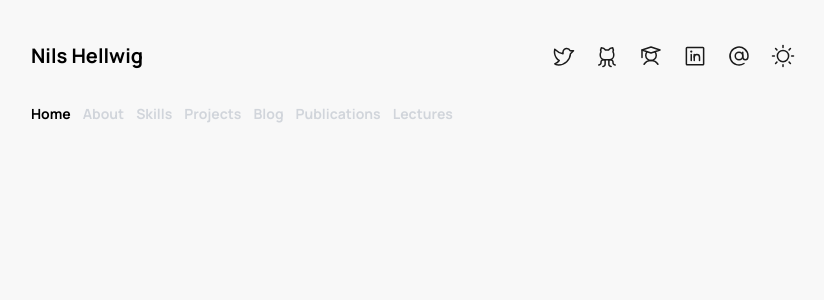
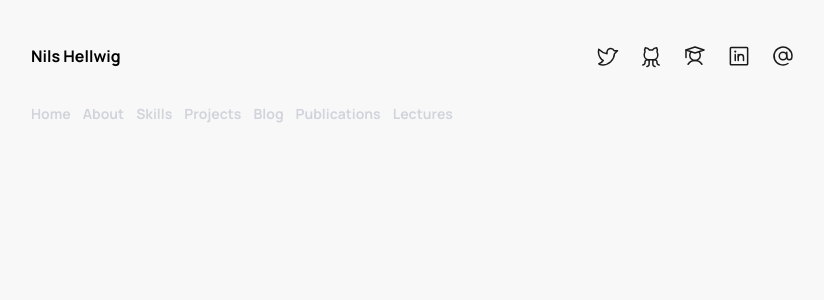
Before and after one commit to NilsHellwig/portfolio, a React (Create React App) app: page / in a window 1280 px wide. Shown: the top 300 px of the page, without its empty margins (225-1049 px from the left). Built offline with nearby package versions, Linux system fonts and the light colour scheme.

Commit message:
add hover states

```diff
--- a/src/App.css
+++ b/src/App.css
@@ -1,3 +1,13 @@
 @tailwind base;
 @tailwind components;
 @tailwind utilities;
+
+::-moz-selection { /* Code for Firefox */
+    color: white;
+    background: black;
+  }
+
+  ::selection {
+    color: white;
+    background: black;
+  }
--- a/src/App.tsx
+++ b/src/App.tsx
@@ -17,9 +17,9 @@ const App: React.FC = () => {
   return (
     <div className="page-outer" style={{ fontFamily: "Manrope" }}>
       <div className="page-inner max-w-[800px] w-[100%] mx-auto p-4">
-        <NavBar />
-        <PageSelector />
         <Router>
+          <NavBar />
+          <PageSelector />
           <Routes>
             <Route path="portfolio/" element={<Home />} />
             <Route path="portfolio/about" element={<About />} />
--- a/src/components/Navbar.tsx
+++ b/src/components/Navbar.tsx
@@ -1,28 +1,30 @@
 import React from "react";
-import { Student, TwitterLogo, At, GithubLogo, LinkedinLogo, Sun } from "phosphor-react";
+import { Student, TwitterLogo, At, GithubLogo, LinkedinLogo } from "phosphor-react";
 
 const NavBar: React.FC = () => {
+  const openLinkInNewTab = (url: string) => {
+    const newWindow = window.open(url, "_blank", "noopener,noreferrer");
+    if (newWindow) newWindow.opener = null;
+  };
+
   return (
     <div className="flex flex-row items-center mt-6 mb-8 justify-center flex-col gap-2 md:justify-between md:flex-row md:gap-0">
-      <h1 className="font-bold text-xl">Nils Hellwig</h1>
+      <h1 className="font-bold text-md hover:cursor-pointer">Nils Hellwig</h1>
       <div className="flex flex-row gap-3">
-        <div className="p-1 hover:bg-gray-200 rounded-lg cursor-pointer">
+        <div className="p-1 hover:bg-gray-200 rounded-lg cursor-pointer" onClick={() => openLinkInNewTab("https://twitter.com/nchllwg")}>
           <TwitterLogo size={24} color="#1a1a1a" weight="regular" />
         </div>
-        <div className="p-1 hover:bg-gray-200 rounded-lg cursor-pointer">
+        <div className="p-1 hover:bg-gray-200 rounded-lg cursor-pointer" onClick={() => openLinkInNewTab("https://https://github.com/NilsHellwig")}>
           <GithubLogo size={24} color="#1a1a1a" weight="regular" />
         </div>
-        <div className="p-1 hover:bg-gray-200 rounded-lg cursor-pointer">
+        <div className="p-1 hover:bg-gray-200 rounded-lg cursor-pointer" onClick={() => openLinkInNewTab("https://scholar.google.com/citations?user=VzUTKcwAAAAJ")}>
           <Student size={24} color="#1a1a1a" weight="regular" />
         </div>
-        <div className="p-1 hover:bg-gray-200 rounded-lg cursor-pointer">
+        <div className="p-1 hover:bg-gray-200 rounded-lg cursor-pointer" onClick={() => openLinkInNewTab("https://www.linkedin.com/in/nils-h-748711229")}>
           <LinkedinLogo size={24} color="#1a1a1a" weight="regular" />
         </div>
-        <div className="p-1 hover:bg-gray-200 rounded-lg cursor-pointer">
+        <div className="p-1 hover:bg-gray-200 rounded-lg cursor-pointer" onClick={() => openLinkInNewTab("mailto:Nils-Constantin.Hellwig@stud.uni-regensburg.de")}>
           <At size={24} color="#1a1a1a" weight="regular" />
-        </div>
-        <div className="p-1 hover:bg-gray-200 rounded-lg cursor-pointer">
-          <Sun size={24} color="#1a1a1a" weight="regular" />
         </div>
       </div>
     </div>
--- a/src/components/PageSelector.tsx
+++ b/src/components/PageSelector.tsx
@@ -1,28 +1,37 @@
 import React from "react";
+import { Link, useLocation } from "react-router-dom";
 
 const PageSelector: React.FC = () => {
+  const location = useLocation();
+  console.log(location);
+
+  const getTextColor = (path: string) => {
+    // Wenn der Pfad dem aktuellen Standort entspricht, gib eine dunklere Farbe zurück, sonst die Standardfarbe
+    return location.pathname === path ? "text-gray-600" : "text-gray-300 hover:text-gray-400 cursor-pointer";
+  };
+
   return (
     <div className="flex flex-row font-bold gap-3 text-sm mb-4">
-      <span className="">
-        <a href="/portfolio/">Home</a>
+      <span className={getTextColor("/portfolio")}>
+        <Link to="/portfolio">Home</Link>
       </span>
-      <span className="text-gray-300 hover:text-gray-400 cursor-pointer">
-        <a href="/portfolio/about">About</a>
+      <span className={getTextColor("/portfolio/about")}>
+        <Link to="/portfolio/about">About</Link>
       </span>
-      <span className="text-gray-300 hover:text-gray-400 cursor-pointer">
-        <a href="/portfolio/skills">Skills</a>
+      <span className={getTextColor("/portfolio/skills")}>
+        <Link to="/portfolio/skills">Skills</Link>
       </span>
-      <span className="text-gray-300 hover:text-gray-400 cursor-pointer">
-        <a href="/portfolio/projects">Projects</a>
+      <span className={getTextColor("/portfolio/projects")}>
+        <Link to="/portfolio/projects">Projects</Link>
       </span>
-      <span className="text-gray-300 hover:text-gray-400 cursor-pointer">
-        <a href="/portfolio/blog">Blog</a>
+      <span className={getTextColor("/portfolio/blog")}>
+        <Link to="/portfolio/blog">Blog</Link>
       </span>
-      <span className="text-gray-300 hover:text-gray-400 cursor-pointer">
-        <a href="/portfolio/publications">Publications</a>
+      <span className={getTextColor("/portfolio/publications")}>
+        <Link to="/portfolio/publications">Publications</Link>
       </span>
-      <span className="text-gray-300 hover:text-gray-400 cursor-pointer">
-        <a href="/portfolio/lectures">Lectures</a>
+      <span className={getTextColor("/portfolio/lectures")}>
+        <Link to="/portfolio/lectures">Lectures</Link>
       </span>
     </div>
   );
```
